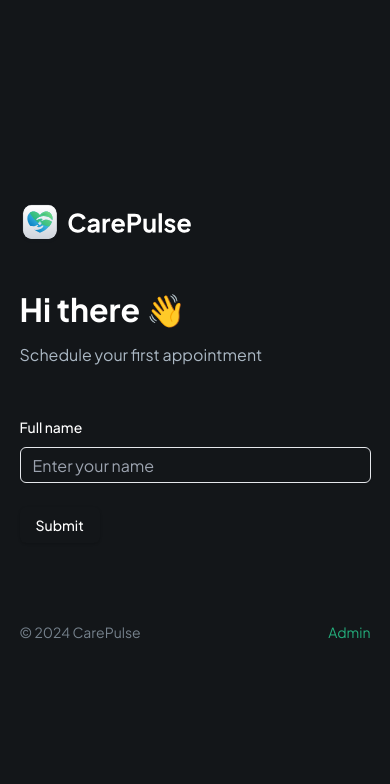
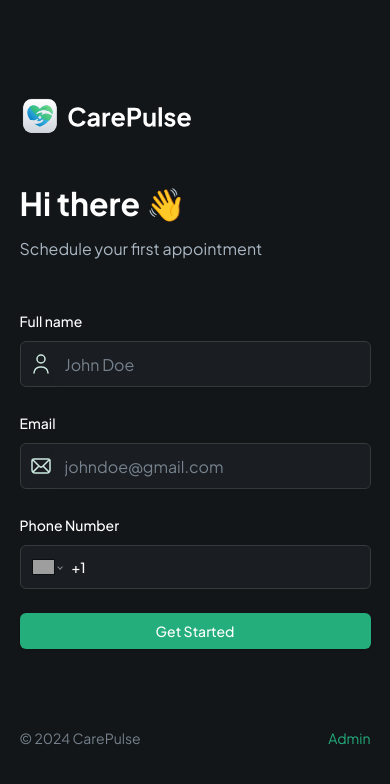
Before and after one commit to melgohary2715/Healthcare-app-final-project, a Next.js app: page / in a window 390 px wide. Shown: the top 784 px of the page. Built offline with nearby package versions, Linux system fonts and the light colour scheme; grey boxes are pictures that could not be loaded.

Commit message:
international phone numbers

```diff
--- a/components/CustomFormField.tsx
+++ b/components/CustomFormField.tsx
@@ -12,6 +12,10 @@
 import { Input } from "@/components/ui/input";
 import { Control } from "react-hook-form";
 import { FormFieldType } from "./forms/PatientForm";
+import Image from "next/image";
+
+import "react-phone-number-input/style.css";
+import PhoneInput from "react-phone-number-input";
 
 interface CustomProps {
   control: Control<any>;
@@ -29,7 +33,47 @@
 }
 
 const RenderField = ({ field, props }: { field: any; props: CustomProps }) => {
-  return <Input placeholder="Enter your name" type="text" />;
+  const { fieldType, iconSrc, iconAlt, placeholder } = props;
+
+  switch (fieldType) {
+    case FormFieldType.INPUT:
+      return (
+        <div className="flex rounded-md border border-dark-500 bg-dark-400">
+          {iconSrc && (
+            <Image
+              src={iconSrc}
+              height={24}
+              width={24}
+              alt={iconAlt || "icon"}
+              className="ml-2"
+            />
+          )}
+          <FormControl>
+            <Input
+              placeholder={placeholder}
+              {...field}
+              className="shad-input border-0"
+            />
+          </FormControl>
+        </div>
+      );
+    case FormFieldType.PHONE_INPUT:
+      return (
+        <FormControl>
+          <PhoneInput
+            defaultCountry="US"
+            placeholder={placeholder}
+            international
+            withCountryCallingCode
+            value={field.value as E164Number | undefined}
+            onChange={field.onChange}
+            className="input-phone"
+          />
+        </FormControl>
+      );
+    default:
+      break;
+  }
 };
 
 const CustomFormField = (props: CustomProps) => {
--- /dev/null
+++ b/components/SubmitButton.tsx
@@ -0,0 +1,35 @@
+import React from "react";
+import { Button } from "./ui/button";
+import Image from "next/image";
+
+interface ButtonProps {
+  isLoading: boolean;
+  className?: string;
+  children: React.ReactNode;
+}
+
+const SubmitButton = ({ isLoading, className, children }: ButtonProps) => {
+  return (
+    <Button
+      type="submit"
+      disabled={isLoading}
+      className={className ?? "shad-primary-btn w-full"}
+    >
+      {isLoading ? (
+        <div className="flex items-center gap-4">
+          <Image
+            src="/assets/icons/loader.svg"
+            alt="loader"
+            width={24}
+            height={24}
+            className="animate-spin"
+          />
+        </div>
+      ) : (
+        children
+      )}
+    </Button>
+  );
+};
+
+export default SubmitButton;
--- a/components/forms/PatientForm.tsx
+++ b/components/forms/PatientForm.tsx
@@ -6,6 +6,8 @@
 import { Button } from "@/components/ui/button";
 import { Form } from "@/components/ui/form";
 import CustomFormField from "../CustomFormField";
+import { useState } from "react";
+import SubmitButton from "../SubmitButton";
 
 export enum FormFieldType {
   INPUT = "input",
@@ -24,6 +26,7 @@
 });
 
 const PatientForm = () => {
+  const [isLoading, setIsLoading] = useState(false);
   // 1. Define your form.
   const form = useForm<z.infer<typeof formSchema>>({
     resolver: zodResolver(formSchema),
@@ -56,7 +59,25 @@
           iconAlt="user"
         />
 
-        <Button type="submit">Submit</Button>
+        <CustomFormField
+          fieldType={FormFieldType.INPUT}
+          control={form.control}
+          name="email"
+          label="Email"
+          placeholder="johndoe@gmail.com"
+          iconSrc="/assets/icons/email.svg"
+          iconAlt="email"
+        />
+
+        <CustomFormField
+          fieldType={FormFieldType.PHONE_INPUT}
+          control={form.control}
+          name="phone"
+          label="Phone Number"
+          placeholder="(519)-123-4567"
+        />
+
+        <SubmitButton isLoading={isLoading}> Get Started</SubmitButton>
       </form>
     </Form>
   );
--- a/package.json
+++ b/package.json
@@ -20,6 +20,7 @@
     "react": "^19.0.0",
     "react-dom": "^19.0.0",
     "react-hook-form": "^7.54.2",
+    "react-phone-number-input": "^3.4.11",
     "tailwind-merge": "^3.0.1",
     "tailwindcss-animate": "^1.0.7",
     "zod": "^3.24.2"
```
Also changed, not shown: 1 other file (tests, documents, lock files or other folders).
